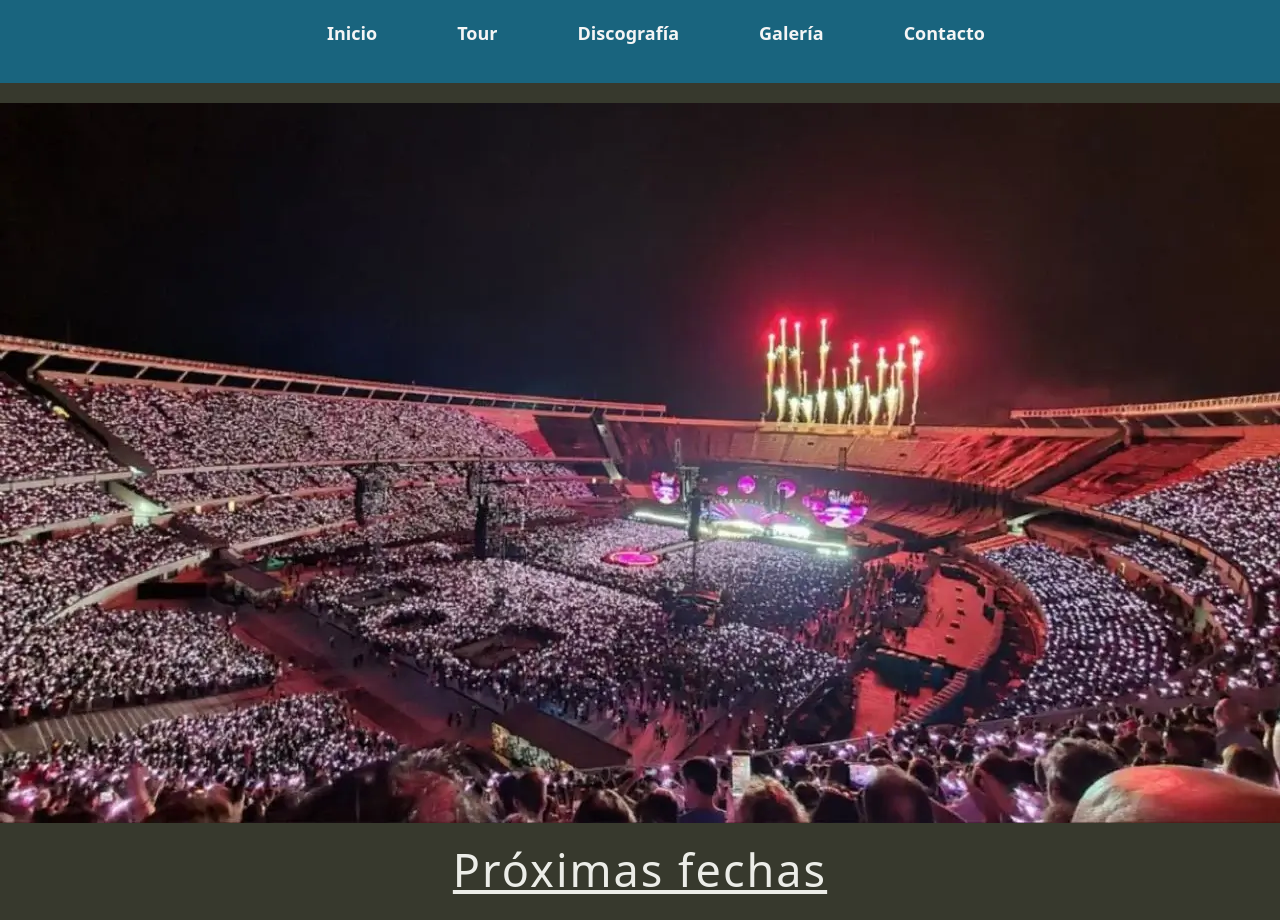
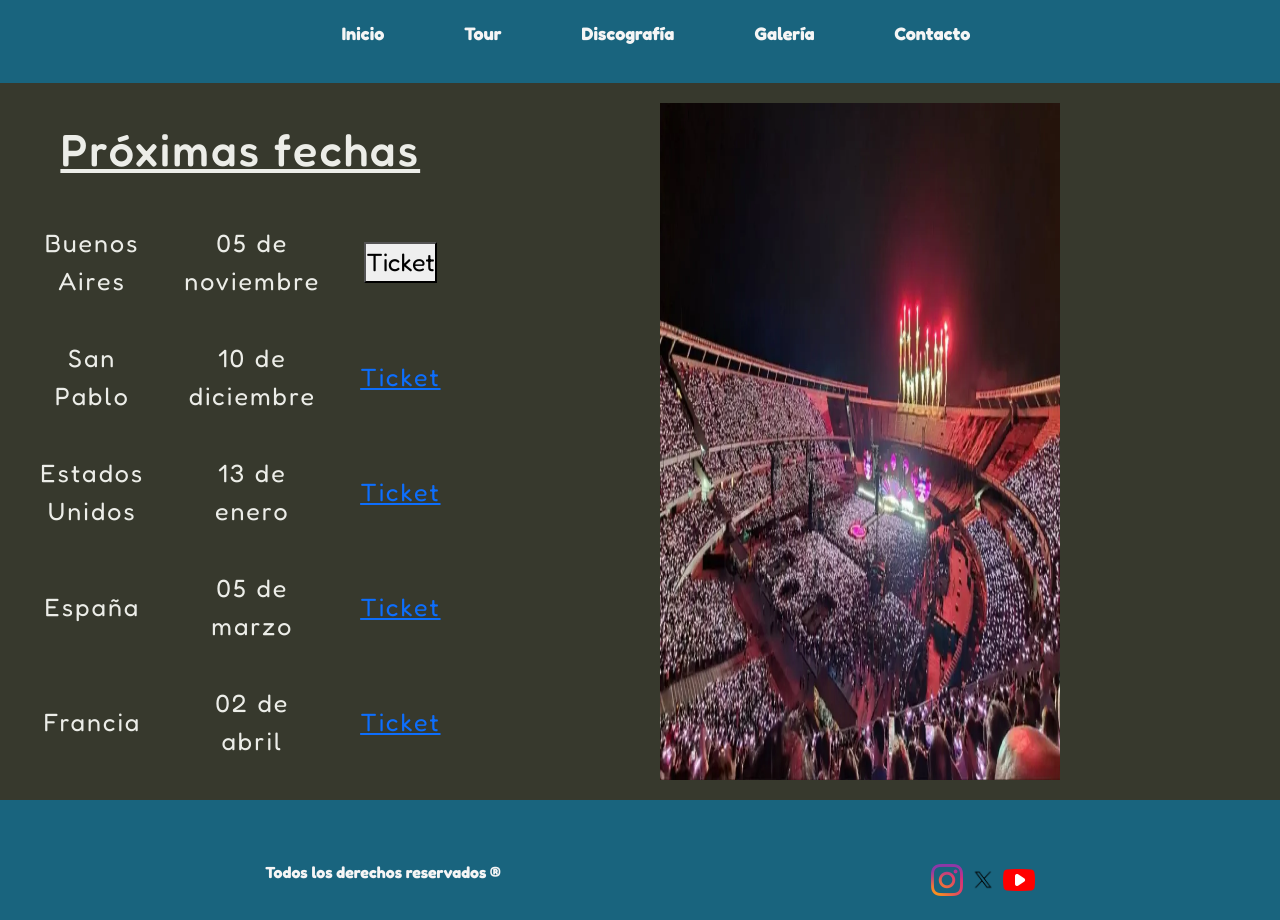
Before and after one commit to nahueldesoza/proyecto-coldplay, a website: page pages/tour.html in a window 1280 px wide. Shown: the top 920 px of the page. Drawn offline with nearby package versions, Linux system fonts and the light colour scheme.

Commit message:
modificaciones varias

```diff
--- a/css/style.css
+++ b/css/style.css
@@ -1,8 +1,8 @@
 *{
     margin: 0;
     padding: 0;
-
     box-sizing: border-box;
+    font-family: "Fredoka", sans-serif;
 }
 body{
     background-color: #37392D;
@@ -21,6 +21,8 @@ header nav ul li a{
     font-weight: bolder;
     font-size: 18px;
     padding: 20px;
+    display: flex;
+    justify-content: center;
 }
 .encabezado nav ul {
     display: flex;
@@ -65,6 +67,9 @@ main{
     display: flex;
     justify-content: center;
 }
+.imagen-banda img{
+    width: 50%;
+}
 .titulo{
     text-align: center;
     font-size: 45px;
@@ -86,6 +91,11 @@ main{
 }
 .pie img{
     width: 2rem;
+}
+.tour-main{
+    display: flex;
+    flex-direction: row-reverse;
+    justify-items: center;
 }
 .tour table td{
     padding: 20px;
--- a/pages/tour.html
+++ b/pages/tour.html
@@ -7,7 +7,7 @@
     <!-- Link de tipografía -->
     <link rel="preconnect" href="https://fonts.googleapis.com">
     <link rel="preconnect" href="https://fonts.gstatic.com" crossorigin>
-    <link href="https://fonts.googleapis.com/css2?family=Roboto:ital,wght@0,100;0,300;0,400;0,500;0,700;0,900;1,100;1,300;1,400;1,500;1,700;1,900&display=swap" rel="stylesheet">
+    <link href="https://fonts.googleapis.com/css2?family=Fredoka:wght@300..700&display=swap" rel="stylesheet">
     <!-- link de bt -->
     <link href="https://cdn.jsdelivr.net/npm/bootstrap@5.3.3/dist/css/bootstrap.min.css" rel="stylesheet" integrity="sha384-QWTKZyjpPEjISv5WaRU9OFeRpok6YctnYmDr5pNlyT2bRjXh0JMhjY6hW+ALEwIH" crossorigin="anonymous">
     <!-- Link de css -->
@@ -31,13 +31,14 @@
         <div class="imagen-banda">
             <img src="../assets/coldplay-estadio-river2022.webp" alt="Recital de la banda en el estadio River Plate-2022">
         </div>
+        <div>
             <h1 class="titulo">Próximas fechas</h1>
             <div class="tour">
                 <table>
                     <tr>
                         <td>Buenos Aires</td>
                         <td>05 de noviembre</td>
-                    <td><button type="button" class="btn btn-primary">Ticket</button></td>
+                        <td><button type="button">Ticket</button></td>
                     </tr>
                     <tr>
                         <td>San Pablo</td>
@@ -61,6 +62,7 @@
                     </tr>
                 </table>
             </div>
+        </div>
     </main>
 
     <footer class="pie">
```
Also changed, not shown: index.html (+1 -1 lines), pages/contacto.html (+1 -1 lines), pages/discografia.html (+1 -1 lines), pages/galeria.html (+1 -1 lines). Lines whose indentation alone changed are shown as unchanged.
